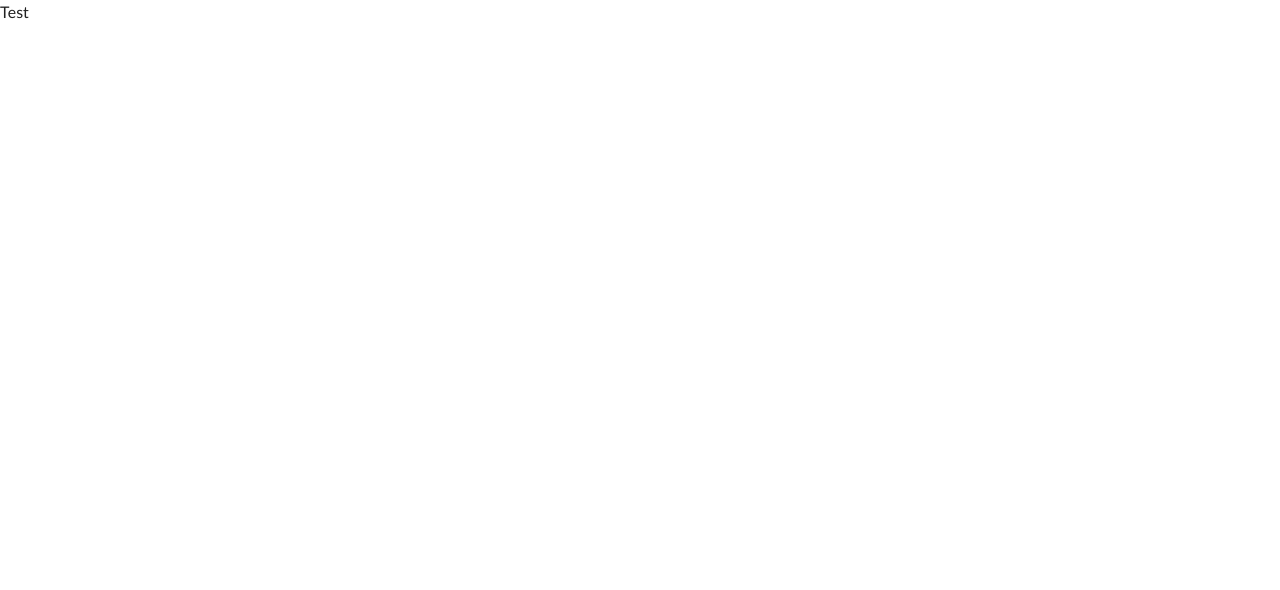
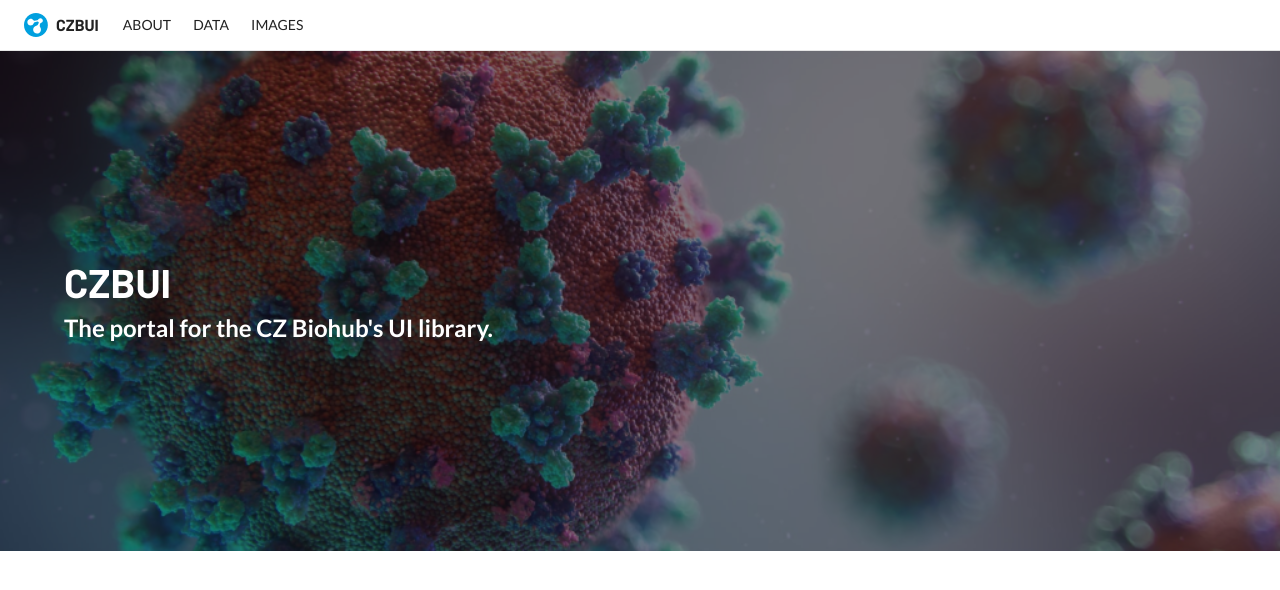
Before and after one commit to czbiohub-sf/czb-ui, a Next.js app in the folder apps/test-app/: page / in a window 1280 px wide. Shown: the top 590 px of the page. Built offline with nearby package versions, Linux system fonts and the light colour scheme.

Commit message:
create nav bar on test app

```diff
--- /dev/null
+++ b/apps/test-app/components/NavBar/NavBar.js
@@ -0,0 +1,27 @@
+import { NavBar as CZBUINavBar } from "@czb-ui/core";
+import { BiohubLogo } from "@czb-ui/biohub-logos";
+
+const pages = [
+  {
+    title: "About",
+    to: "/about",
+  },
+  {
+    title: "Data",
+    to: "/data",
+  },
+  {
+    title: "Images",
+    to: "/images",
+  },
+];
+
+export default function NavBar() {
+  return (
+    <CZBUINavBar
+      title="CZBUI"
+      logo={<BiohubLogo sx={{ fonSize: "2rem" }} />}
+      pages={pages}
+    />
+  );
+}
--- a/apps/test-app/pages/_app.js
+++ b/apps/test-app/pages/_app.js
@@ -6,9 +6,12 @@ import "@fontsource/barlow/700.css";
 import "@fontsource/lato/400.css";
 import "@fontsource/lato/700.css";
 
+import NavBar from "../components/NavBar/NavBar";
+
 function MyApp({ Component, pageProps }) {
   return (
     <ThemeProvider>
+      <NavBar />
       <Component {...pageProps} />
     </ThemeProvider>
   );
--- a/apps/test-app/pages/index.js
+++ b/apps/test-app/pages/index.js
@@ -1,3 +1,17 @@
+import { Banner } from "@czb-ui/core";
+import Image from "next/image";
+import viralBackgroundBiohub from "../public/images/viral_background_biohub.png";
+
 export default function Home() {
-  return <div>Test</div>;
+  return (
+    <div>
+      <Banner
+        title="CZBUI"
+        subtitle="The portal for the CZ Biohub's UI library."
+        background={
+          <Image src={viralBackgroundBiohub} layout="fill" objectFit="cover" />
+        }
+      />
+    </div>
+  );
 }
```
Also changed, not shown: apps/test-app/public/images/viral_background_biohub.png (added).
